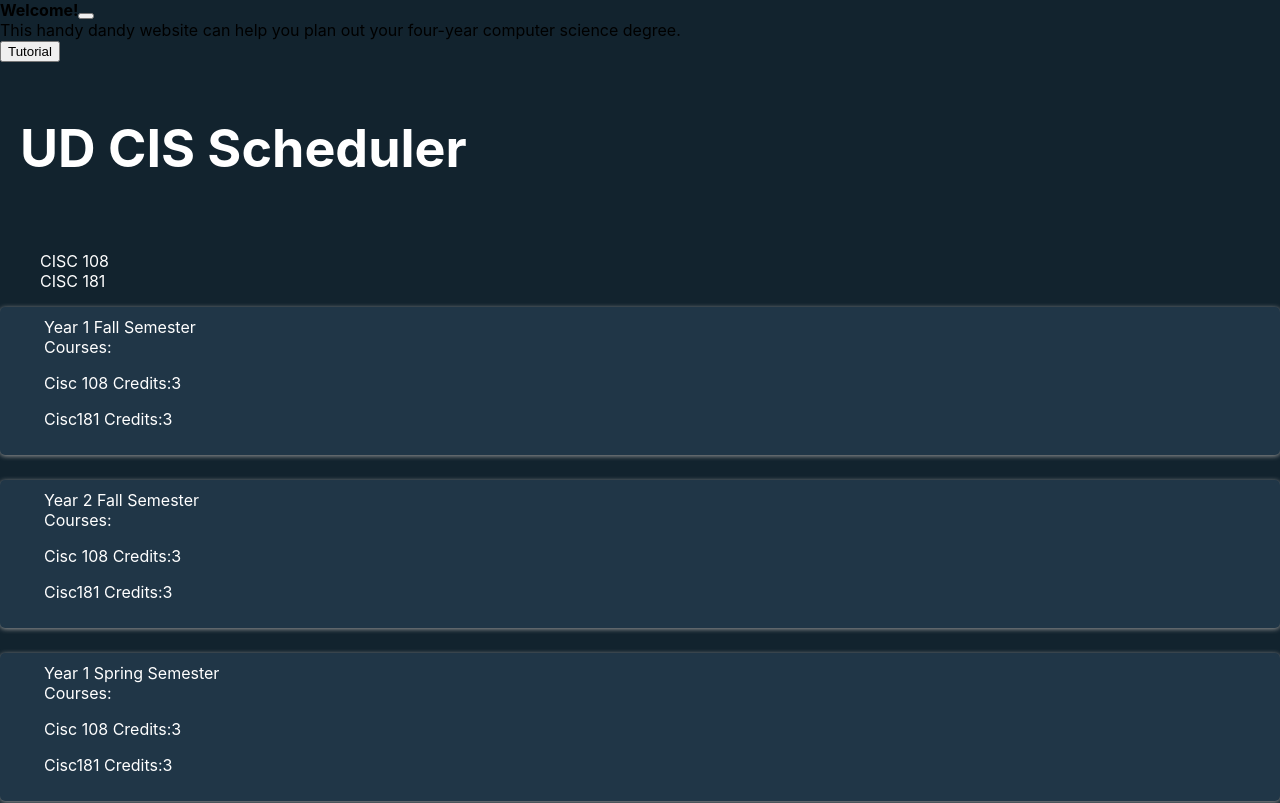
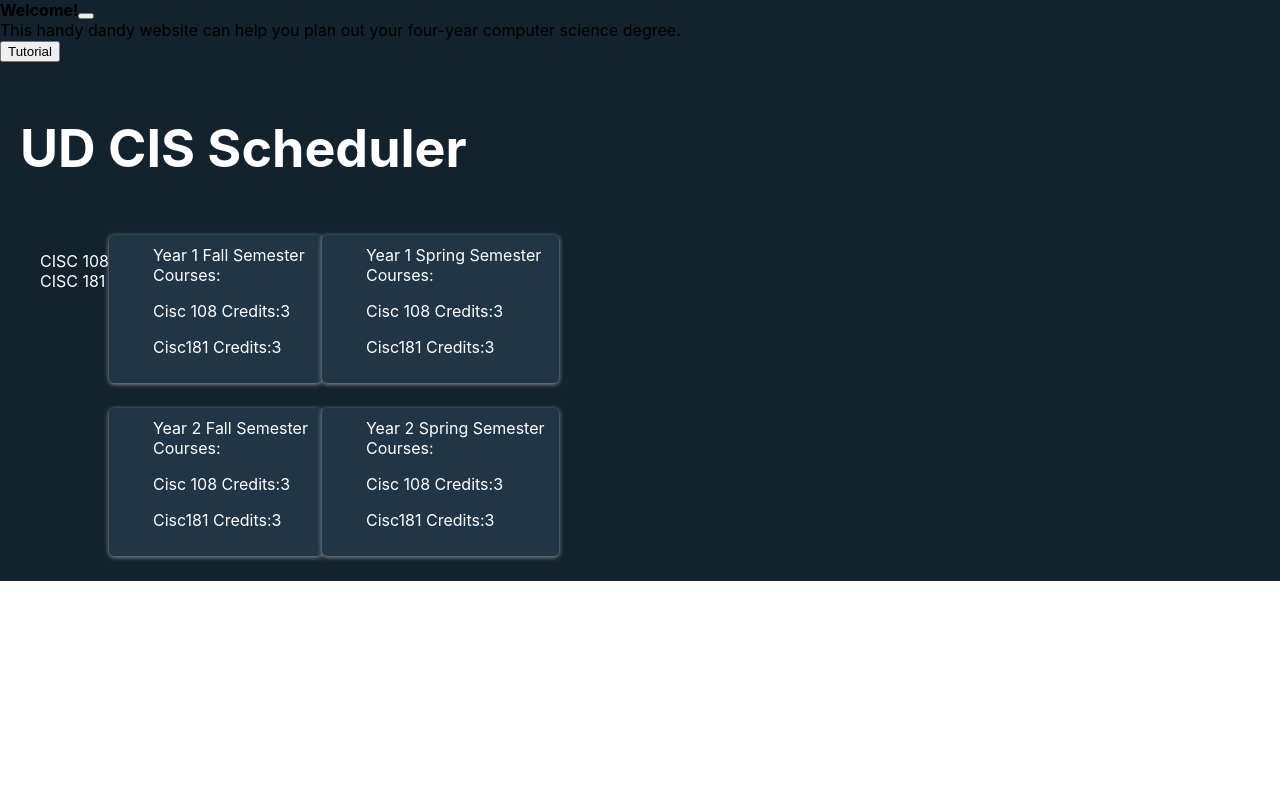
Before and after one commit to mnawar27/ud-cis-scheduler-team-7, a React (Create React App) app: page / in a window 1280 px wide. Shown: the top 803 px of the page. Built offline with nearby package versions, Linux system fonts and the light colour scheme.

Commit message:
Semester now in different rows based on year

```diff
--- a/src/App.css
+++ b/src/App.css
@@ -13,3 +13,11 @@
   font-size: calc(10px + 2vmin);
   color: white;
 }
+.row{
+  display:flex;
+  flex-direction: row;
+}
+.col{
+  display:flex;
+  flex-direction:column;
+}
```
